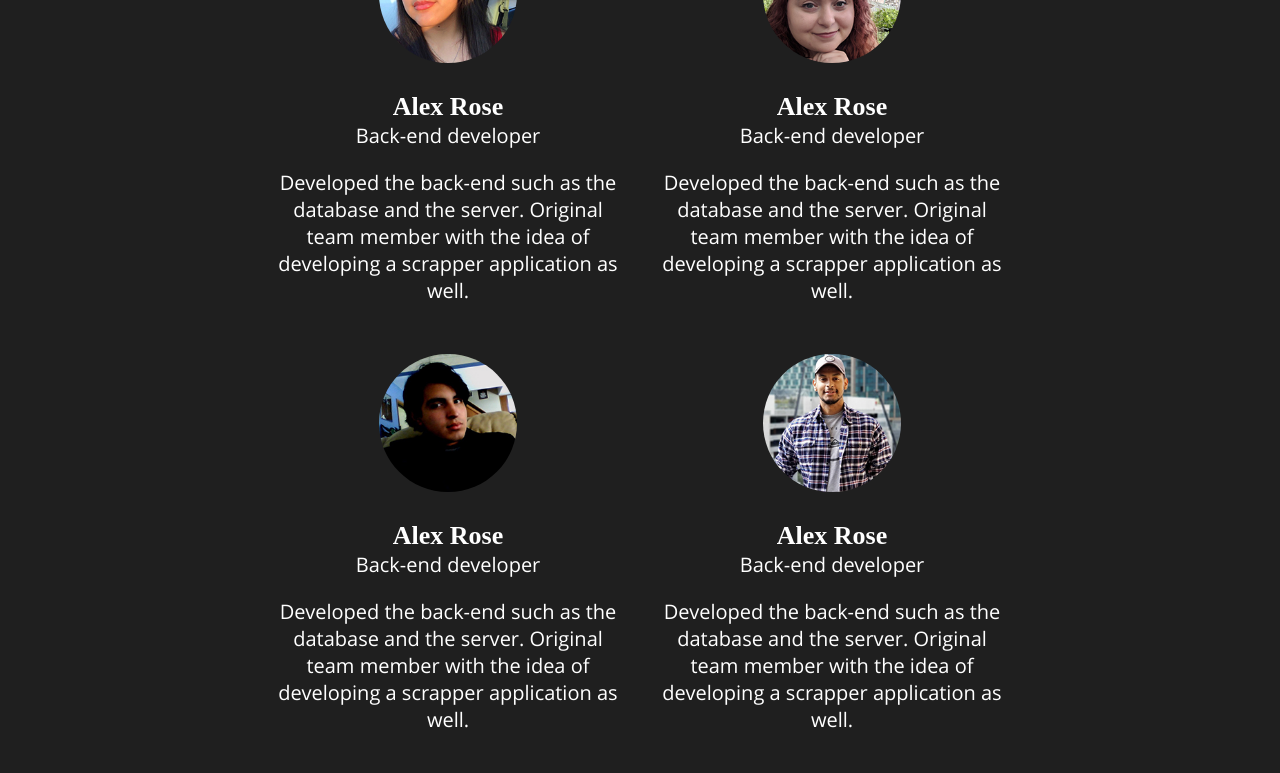
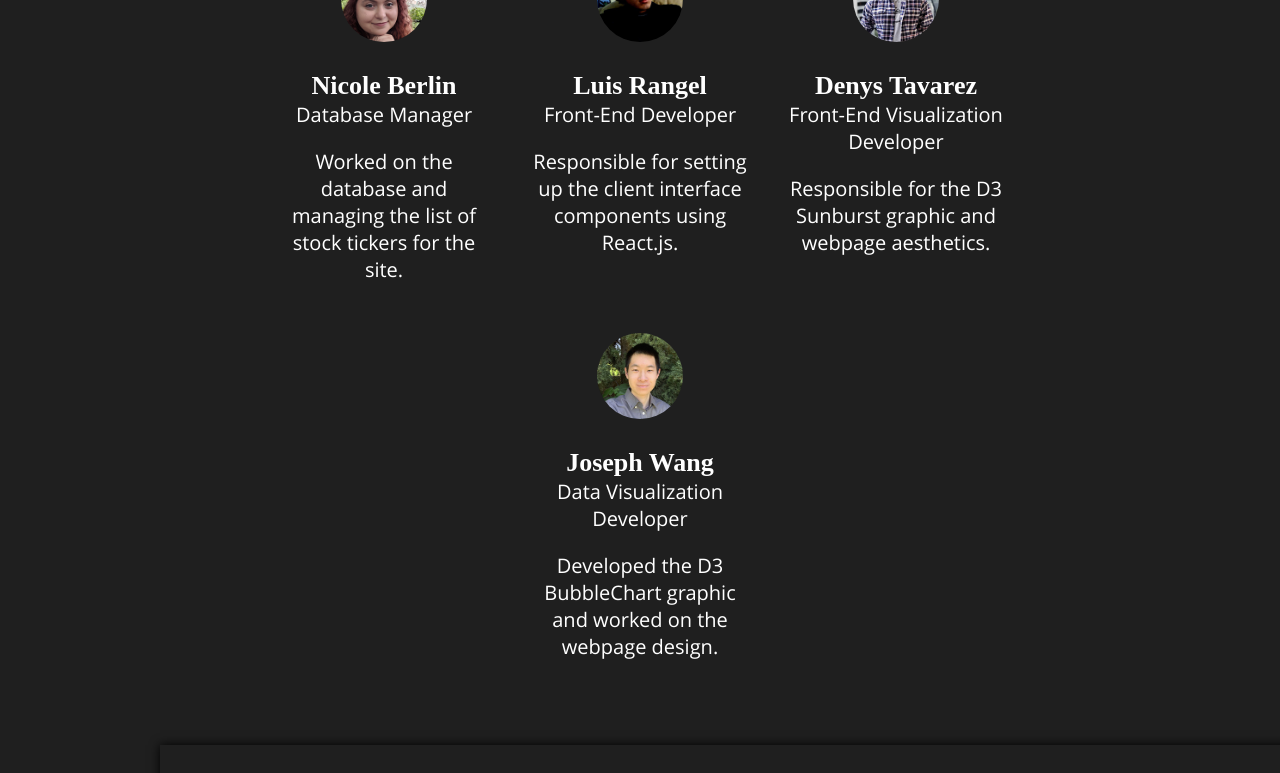
Before and after one commit to brittanydakoske/Comment-Hunter, a React (Create React App) app in the folder client/: page / in a window 1280 px wide. Shown: the part 2340-3113 px from the top of the page. Built offline with nearby package versions, Linux system fonts and the light colour scheme; no server answers.

Commit message:
[COM-149] [COM-150] [COM-152] [COM-153] [COM-154] [COM-156] [COM-157] [COM-174] sprints complete

```diff
--- a/client/src/App.js
+++ b/client/src/App.js
@@ -121,7 +121,7 @@ function App() {
         {/* <Slider /> */}
 
         <footer>
-          <p>Copyright Â© 2021 Comment Hunter - All Rights Reserved.</p>
+          <p>Copyright © 2021 Comment Hunter - All Rights Reserved.</p>
         </footer>
       </div>
   );
--- a/client/src/components/About.js
+++ b/client/src/components/About.js
@@ -17,49 +17,49 @@ const group = [
         id: "three",
         name: "Alex Rose",
         role: "Back-end developer",
-        description: "Developed the back-end such as the database and the server. Original team member with the idea of developing a scrapper application as well."
+        description: "Configured Node server and managed system integrations."
     },
     {
         image: brent,
         id: "three",
-        name: "Alex Rose",
-        role: "Back-end developer",
-        description: "Developed the back-end such as the database and the server. Original team member with the idea of developing a scrapper application as well."
+        name: "Brent Gibson",
+        role: "Project Manager, Programmer",
+        description: "Scheduled group meetings, and wrote programs in Python and SQLAlchemy used in the Data Management system component."
     },
     {
         image: brit,
         id: "three",
-        name: "Alex Rose",
-        role: "Back-end developer",
-        description: "Developed the back-end such as the database and the server. Original team member with the idea of developing a scrapper application as well."
+        name: "Brittany Dakoske",
+        role: "Software Engineer",
+        description: "Responsible for using of the Reddit API to push stock mentions to the database."
     },
     {
         image: nicole,
         id: "three",
-        name: "Alex Rose",
-        role: "Back-end developer",
-        description: "Developed the back-end such as the database and the server. Original team member with the idea of developing a scrapper application as well."
+        name: "Nicole Berlin",
+        role: "Database Manager",
+        description: "Worked on the database and managing the list of stock tickers for the site."
     },
     {
         image: luis,
         id: "three",
-        name: "Alex Rose",
-        role: "Back-end developer",
-        description: "Developed the back-end such as the database and the server. Original team member with the idea of developing a scrapper application as well."
+        name: "Luis Rangel",
+        role: "Front-End Developer",
+        description: "Responsible for setting up the client interface components using React.js."
     },
     {
         image: denys,
         id: "three",
-        name: "Alex Rose",
-        role: "Back-end developer",
-        description: "Developed the back-end such as the database and the server. Original team member with the idea of developing a scrapper application as well."
+        name: "Denys Tavarez",
+        role: "Front-End Visualization Developer",
+        description: "Responsible for the D3 Sunburst graphic and webpage aesthetics."
     },
     {
         image: joey,
         id: "one",
-        name: "Alex Rose",
-        role: "Back-end developer",
-        description: "Developed the back-end such as the database and the server. Original team member with the idea of developing a scrapper application as well."
+        name: "Joseph Wang",
+        role: "Data Visualization Developer",
+        description: "Developed the D3 BubbleChart graphic and worked on the webpage design."
     },
 
 ]
--- a/client/src/styles/App.css
+++ b/client/src/styles/App.css
@@ -116,6 +116,10 @@ h2 {
   text-align: center;
   font-family: "Oswald";
   font-size: 30px;
+}
+
+h3 {
+  color: white;
 }
 
 h4 {
@@ -488,7 +492,7 @@ label {
   color: white;
   /* background-color: white; */
   flex-grow: 1;
-  width: 32.5%;
+  width: 32%;
   padding: 10px 15px;
   text-align: center;
   margin: 5px;
```
